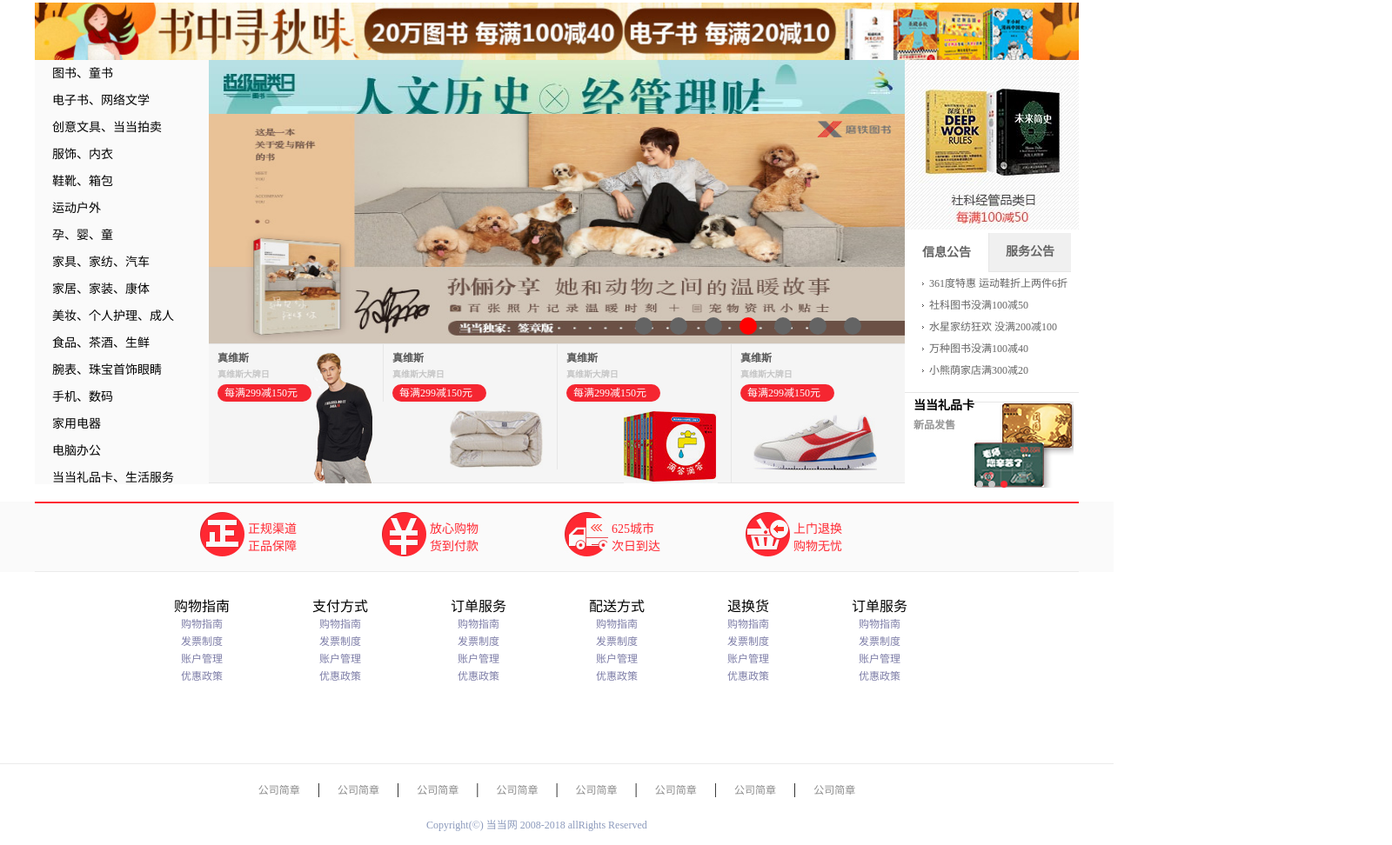
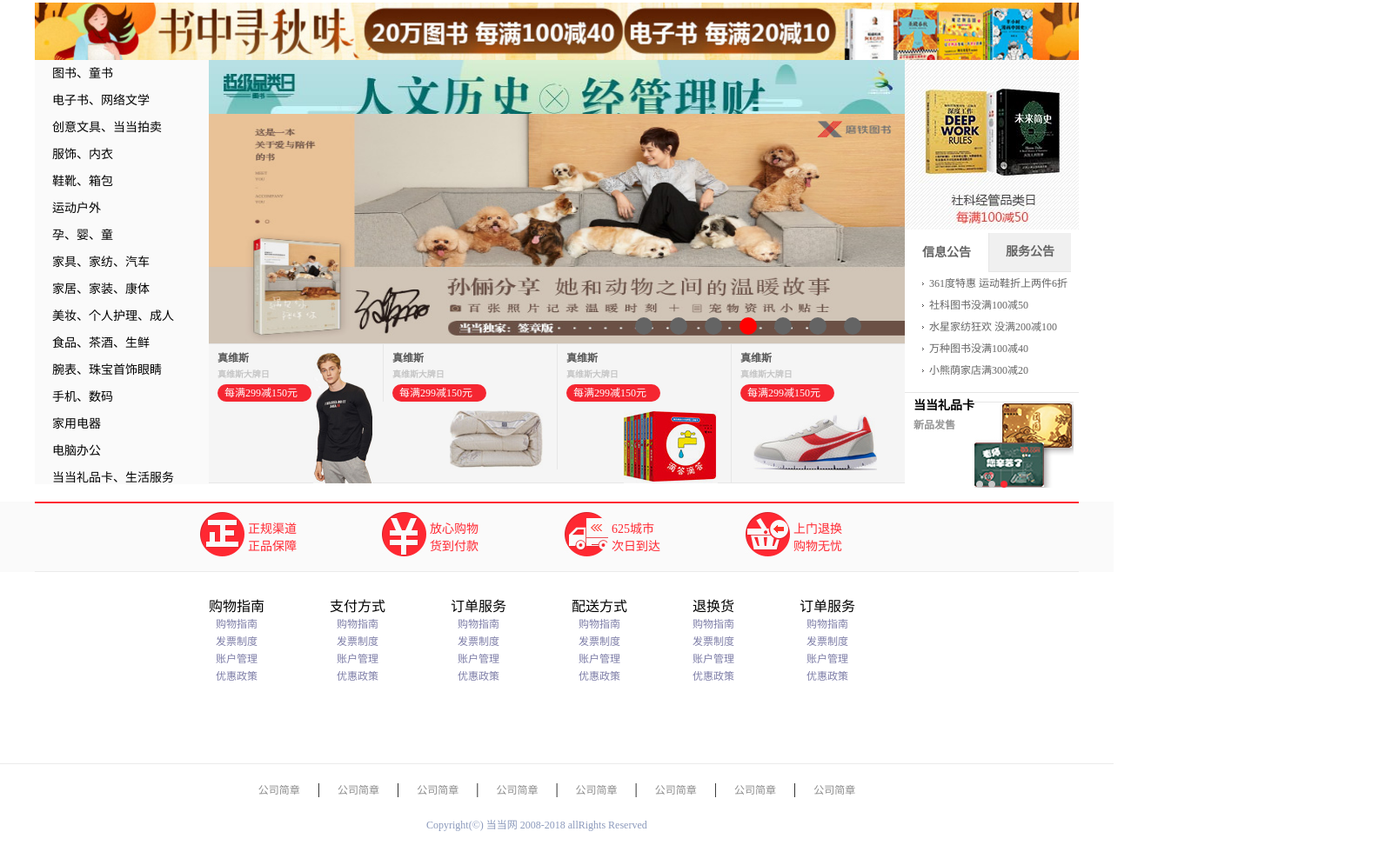
Before and after one commit to lxq1994/mydangdang, a website: page index.html in a window 1280 px wide. Shown: the part 226-1198 px from the top of the page at 87% size, 1600 px wide, since content can reach past the window. Drawn offline with Linux system fonts and the light colour scheme.

Commit message:
首页样式

```diff
--- a/css/index.css
+++ b/css/index.css
@@ -456,7 +456,7 @@
 	border-bottom: 1px solid #ebebeb;
 }
 .shopdirection{
-	width: 1200px;
+	width: 800px;
 	height: 170px;
 	margin: 0 auto;
 	padding:30px 200px 20px;
@@ -468,7 +468,7 @@
 
 .shopdirection ul{
 	line-height: 20px;
-	margin-left: 95px;
+	margin-left: 75px;
 	text-align: center;
 }
 .shopdirection ul:first-child{
```
